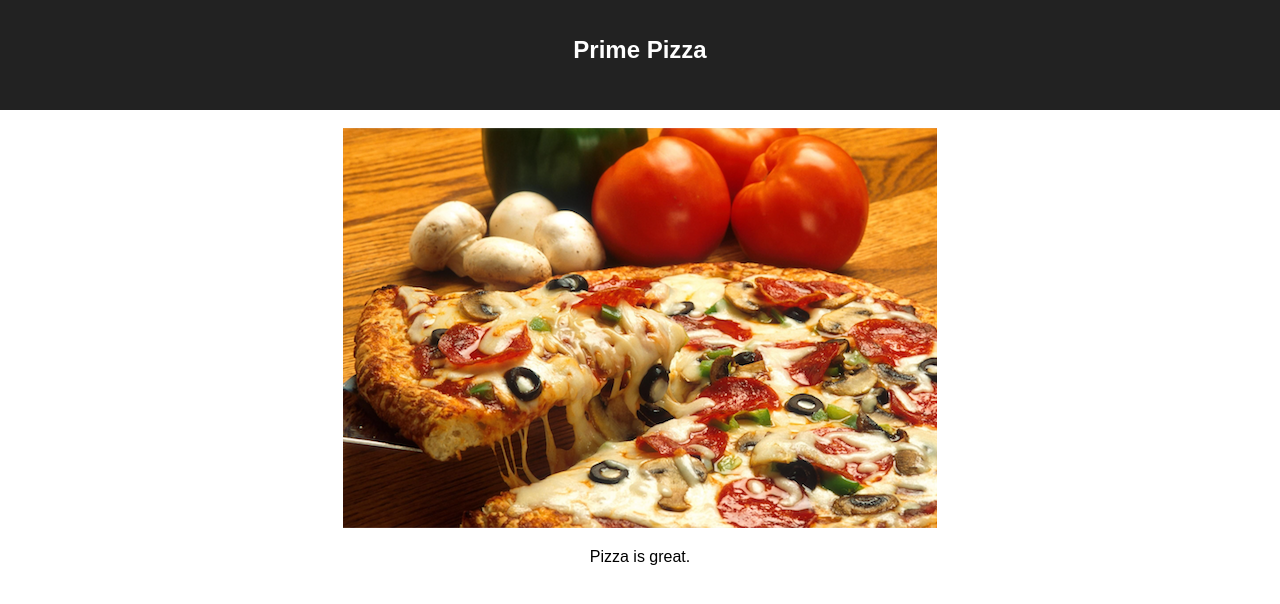
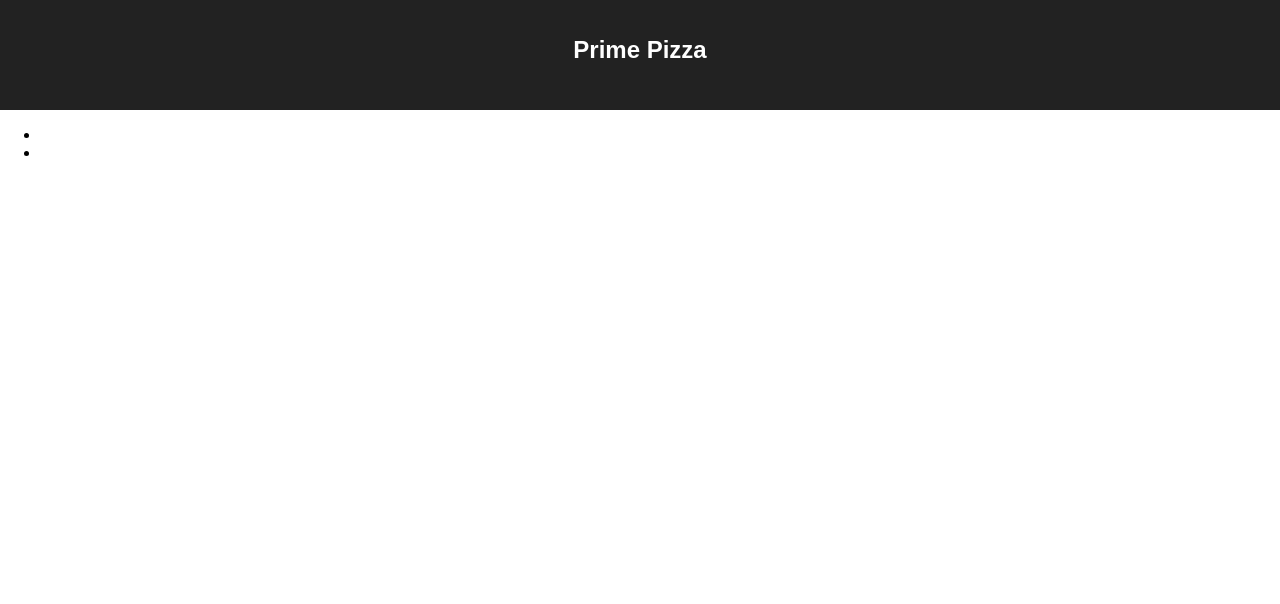
Before and after one commit to rileyww77/redux-pizza-parlor, a React (Create React App) app: page / in a window 1280 px wide. Shown: the top 604 px of the page. Built offline with nearby package versions, Linux system fonts and the light colour scheme.

Commit message:
added list of reducers

```diff
--- a/package.json
+++ b/package.json
@@ -8,6 +8,7 @@
     "pg": "^8.2.1",
     "react": "^16.8.6",
     "react-dom": "^16.8.6",
+    "react-redux": "^7.2.1",
     "react-router-dom": "^5.2.0",
     "react-scripts": "^3.4.0",
     "redux": "^4.0.5",
--- a/src/components/App/App.js
+++ b/src/components/App/App.js
@@ -1,6 +1,8 @@
 import React, { Component } from 'react';
 import axios from 'axios';
 import './App.css';
+import { HashRouter as Router, Route, Link } from 'react-router-dom';
+
 
 class App extends Component {
   render() {
@@ -9,9 +11,16 @@ class App extends Component {
         <header className="App-header">
           <h1 className="App-title">Prime Pizza</h1>
         </header>
-        <br/>
-        <img src="images/pizza_photo.png"/>
-        <p>Pizza is great.</p>
+        <Router>
+
+          <ul className="navBar">
+            <li> <Link> </Link></li>
+            <li> <Link> </Link></li>
+
+          </ul>
+
+          <Route></Route>
+        </Router>
       </div>
     );
   }
--- a/src/index.js
+++ b/src/index.js
@@ -6,11 +6,47 @@ import { logger } from 'redux-logger';
 import { createStore, combineReducers, applyMiddleware } from 'redux';
 import { Provider } from 'react-redux';
 
+//get list of pizzas
+const pizzaListReducer = (state = [], action) => {
+    if (action.type === 'GET_PIZZAS'){
+        return action.payload
+    }
+    return state;
+}
 
+// const orderReducer = (state = [], action) => {
+//     if (action.type === 'POST_ORDER'){
+//         return action.payload
+//     } return state
+// }
+
+//items in the cart
+const checkoutReducer = (state = [], action) => {
+    // TODO: Pizzas added to the cart
+    if (action.type === 'ADD_TO_CART'){
+        return [...state, action.payload]
+    } else if (action.type === 'CLEAR_CART'){
+        return [];
+    }
+
+    return state;
+};
+
+//holds user info
+const userReducer = (state = [], action) => {
+    if (action.type === 'ADD_NEW_USER') {
+        return [...state, action.payload];
+    }
+    return state;
+};
 
 
 const store = createStore(
     combineReducers({
+        pizzaListReducer,
+        // orderReducer,
+        checkoutReducer,
+        userReducer
 
     }),
     applyMiddleware(logger),
```
Also changed, not shown: 1 other file (tests, documents, lock files or other folders).
